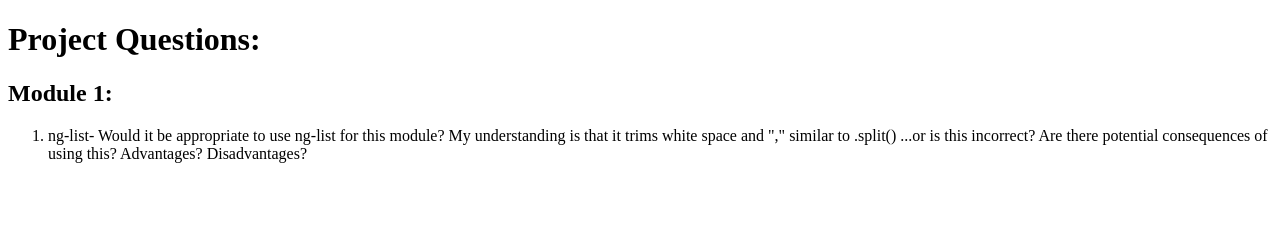
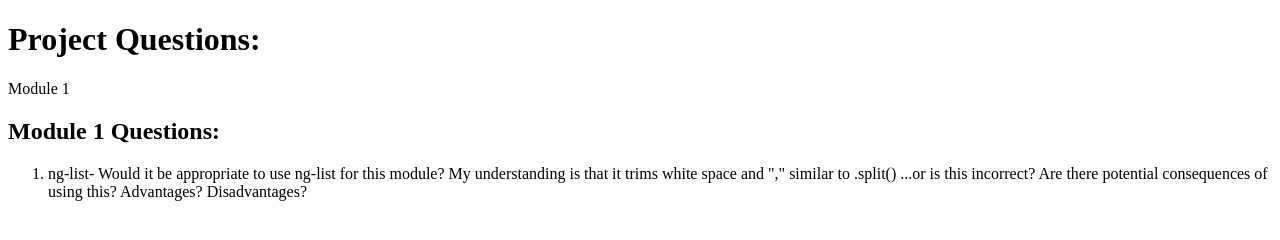
Before and after one commit to JenniferEstelle/coursera-test, a website: page index.html in a window 1280 px wide. Drawn offline with Linux system fonts and the light colour scheme; files that its build step writes are made by us from their sources; files whose address does not match are found by name.

Commit message:
link to module 1 from vendor index

```diff
--- a/index.html
+++ b/index.html
@@ -13,7 +13,8 @@
 
 <body>
     <h1>Project Questions: </h1>
-    <h2>Module 1:</h2>
+    <a href"module1/">Module 1</a>
+    <h2>Module 1 Questions:</h2>
     <ol>
         <li>ng-list- Would it be appropriate to use ng-list for this module? My understanding is that it trims white space and
             "," similar to .split() ...or is this incorrect? Are there potential consequences of using this? Advantages?
```
